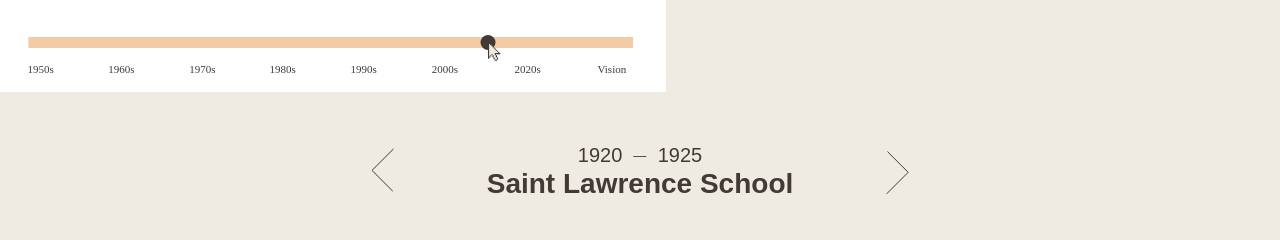
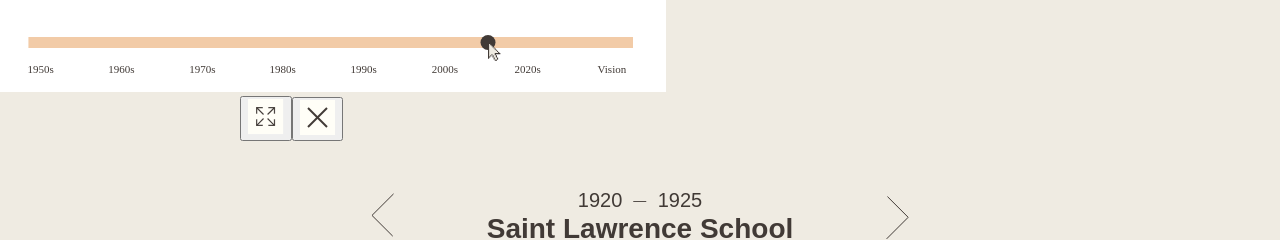
Before and after one commit to abubakar13145/figmadesign, a React (Vite) app: page / in a window 1280 px wide. Shown: the top 240 px of the page. Built offline with nearby package versions, Linux system fonts and the light colour scheme; a web font is replaced by a local one.

Commit message:
Add expand and close icons to PlaceDetails component
cgen-460f43805df84ac4884a768869559260

```diff
--- a/src/components/PlaceDetails.jsx
+++ b/src/components/PlaceDetails.jsx
@@ -23,11 +23,33 @@ export default function PlaceDetails() {
 <text fill="#413A36" xml:space="preserve" style="white-space: pre" font-family="Styrene B Trial" font-size="14" letter-spacing="0em"><tspan x="1" y="117.987">PDF capt...</tspan></text>
 </svg>`;
 
+  const expandIconSvg = `<svg width="36" height="36" viewBox="0 0 36 36" fill="none" xmlns="http://www.w3.org/2000/svg">
+<rect width="35.1367" height="35.0775" fill="#FFFEF7"/>
+<path d="M8.0498 8.0498V14.8057H9.25879V10.1055L9.34473 10.1904L15.1299 15.957L15.9834 15.1064L10.1982 9.33984L10.1123 9.25488H14.8271V8.0498H8.0498Z" fill="#413A36" stroke="#FFFEF7" stroke-width="0.1"/>
+<path d="M20.3096 8.04983V9.2549H25.0244L24.9385 9.33986L19.1543 15.1065L20.0078 15.9571L25.792 10.1905L25.8779 10.1055V14.8057H27.0869V8.04983H20.3096Z" fill="#413A36" stroke="#FFFEF7" stroke-width="0.1"/>
+<path d="M9.34473 24.8865L9.25879 24.9715V20.2723H8.0498V27.0272H14.8271V25.8231H10.1123L10.1982 25.7371L15.9834 19.9695L15.1299 19.1189L9.34473 24.8865Z" fill="#413A36" stroke="#FFFEF7" stroke-width="0.1"/>
+<path d="M19.1543 19.9695L24.9385 25.7371L25.0244 25.8231H20.3096V27.0272H27.0869V20.2723H25.8779V24.9715L25.792 24.8865L20.0078 19.1189L19.1543 19.9695Z" fill="#413A36" stroke="#FFFEF7" stroke-width="0.1"/>
+</svg>`;
+
+  const closeIconSvg = `<svg width="35" height="35" viewBox="0 0 35 35" fill="none" xmlns="http://www.w3.org/2000/svg">
+<rect width="35" height="35" fill="#FFFEF7"/>
+<line x1="8" y1="8" x2="27" y2="27" stroke="#413A36" stroke-width="2"/>
+<line x1="27" y1="8" x2="8" y2="27" stroke="#413A36" stroke-width="2"/>
+</svg>`;
+
   return (
     <>
       <link href="https://fonts.googleapis.com/css2?family=Inter:wght@400;500;600;700;900&display=swap" rel="stylesheet" />
       <link href="https://fonts.googleapis.com/css2?family=Styrene+A+Trial:wght@400;700&family=Styrene+B+Trial:wght@400;500&display=swap" rel="stylesheet" />
       <div className="place-details-container">
+        <div className="action-icons">
+          <button className="icon-btn" aria-label="Expand">
+            <CustomCode code={expandIconSvg} />
+          </button>
+          <button className="icon-btn" aria-label="Close">
+            <CustomCode code={closeIconSvg} />
+          </button>
+        </div>
         <header className="place-header">
           <button className="nav-arrow-btn" aria-label="Previous">
             <CustomCode code={leftArrowSvg} />
```
